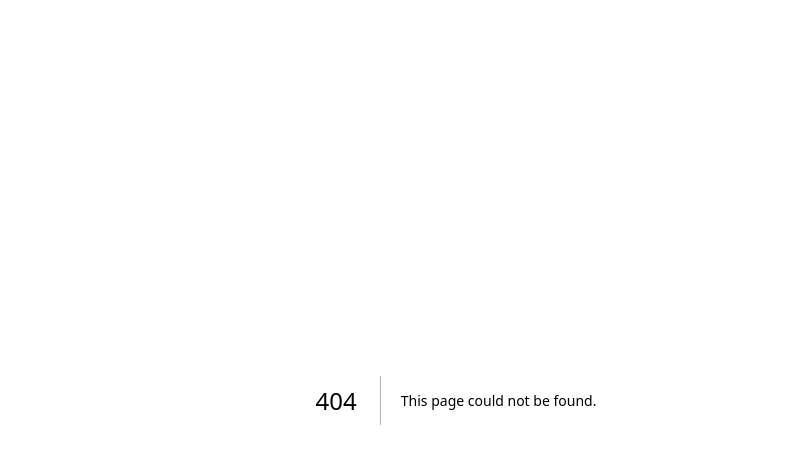
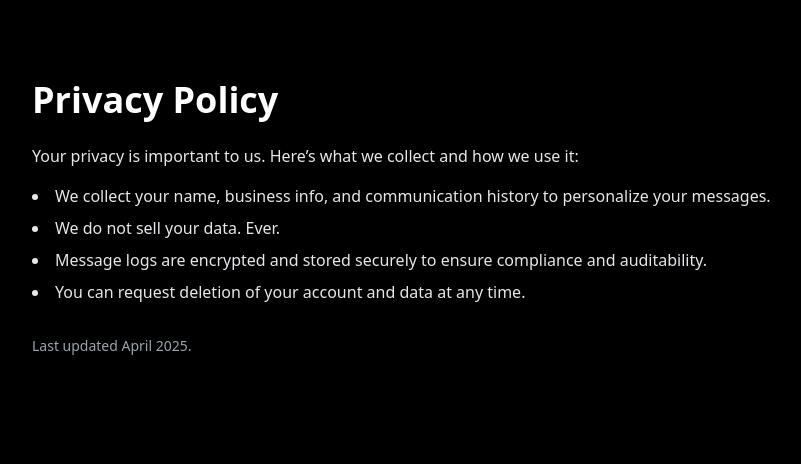
Before and after one commit to vijaypatha/EngageAI, a Next.js app in the folder frontend/: page /privacy in a window 1280 px wide. Before the commit this address had no page. Shown: the top 464 px of the page, without its empty margins (184-985 px from the left). Built offline with nearby package versions, Linux system fonts and the light colour scheme.

Commit message:
Landing Page Updates

```diff
--- a/frontend/src/app/page.tsx
+++ b/frontend/src/app/page.tsx
@@ -97,7 +97,10 @@ export default function LandingPage() {
           Registered A2P 10DLC Messaging Provider (USA) · Fully compliant with carrier guidelines
         </div>
         <div className="text-gray-500 italic">
-          All messages include opt-out language · “Reply STOP to unsubscribe. Standard message rates may apply.”
+          All messages include opt-out language · Reply STOP to unsubscribe. Standard message rates may apply. Message frequency varies.
+        </div>
+        <div className="text-xs text-gray-500 space-y-1 mt-6 text-center">
+          <p>Message and data rates may apply. Carriers are not liable for delayed or undelivered messages.</p>
         </div>
       </footer>
     </main>
--- /dev/null
+++ b/frontend/src/app/privacy/page.tsx
@@ -0,0 +1,15 @@
+export default function PrivacyPage() {
+  return (
+    <main className="max-w-4xl mx-auto px-6 py-20 text-gray-200">
+      <h1 className="text-4xl font-bold mb-6 text-white">Privacy Policy</h1>
+      <p className="mb-4">Your privacy is important to us. Here’s what we collect and how we use it:</p>
+      <ul className="list-disc list-inside space-y-2 mb-8">
+        <li>We collect your name, business info, and communication history to personalize your messages.</li>
+        <li>We do not sell your data. Ever.</li>
+        <li>Message logs are encrypted and stored securely to ensure compliance and auditability.</li>
+        <li>You can request deletion of your account and data at any time.</li>
+      </ul>
+      <p className="text-sm text-gray-400">Last updated April 2025.</p>
+    </main>
+  );
+}
--- /dev/null
+++ b/frontend/src/app/terms/page.tsx
@@ -0,0 +1,15 @@
+export default function TermsPage() {
+  return (
+    <main className="max-w-4xl mx-auto px-6 py-20 text-gray-200">
+      <h1 className="text-4xl font-bold mb-6 text-white">Terms of Service</h1>
+      <p className="mb-4">Welcome to AI Nudge. By using our platform, you agree to the following terms:</p>
+      <ul className="list-disc list-inside space-y-2 mb-8">
+        <li>You must be 18 or older to use the service.</li>
+        <li>You are responsible for the content of messages sent via your account.</li>
+        <li>AI Nudge reserves the right to suspend accounts for spam, abuse, or carrier non-compliance.</li>
+        <li>You agree to receive transactional emails or SMS communications from us.</li>
+      </ul>
+      <p className="text-sm text-gray-400">Last updated April 2025.</p>
+    </main>
+  );
+}
```
